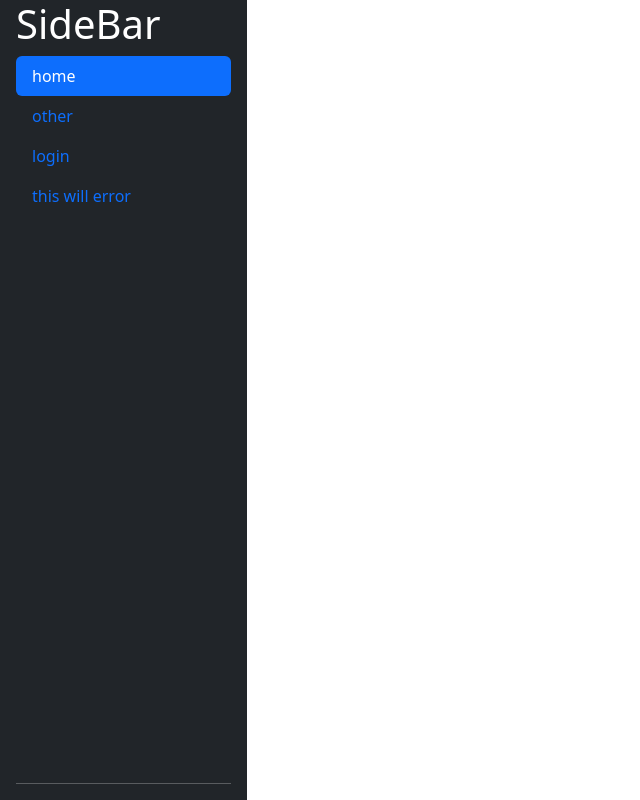
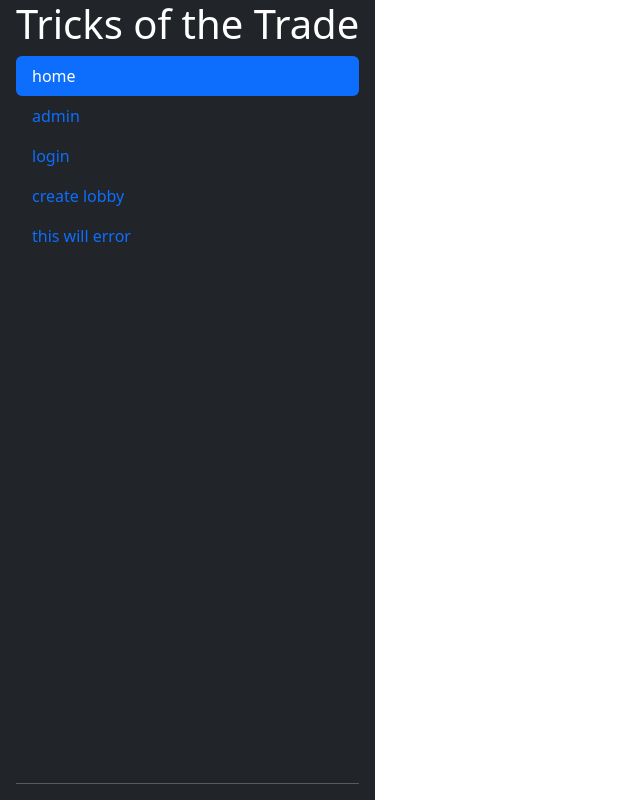
Before and after one commit to phinziegler/Senior-Project-Group-18, a React (Create React App) app: page / in a window 1280 px wide. Shown: the whole page, without its empty margins (0-640 px from the left). Built offline with nearby package versions, Linux system fonts and the light colour scheme; no server answers.

Commit message:
string improvements
also fixed an SQL script that wont run properly, as well as updated the friend table

```diff
--- a/src/client/components/SideBar.tsx
+++ b/src/client/components/SideBar.tsx
@@ -1,6 +1,7 @@
 
 import React from 'react'
 import { Link } from 'react-router-dom';
+import Environments from '../../shared/Environments';
 import User from '../../shared/User';
 
 interface SideBarProps {
@@ -27,7 +28,10 @@ export default class SideBar extends React.Component<SideBarProps, { pathName: s
         }
         return (
             <li className="nav-item">
-                <Link onClick={() => this.setState({ pathName: path })} className={"sidebar-item nav-link text-decoration-none" + (this.state.pathName == path && " active")} to={path}>{text}</Link>
+                <Link onClick={() => this.setState({ pathName: path })}
+                    className={"sidebar-item nav-link text-decoration-none" + (this.state.pathName == path && " active")}
+                    to={path}>{text}
+                </Link>
             </li>
         )
     }
@@ -35,11 +39,12 @@ export default class SideBar extends React.Component<SideBarProps, { pathName: s
     render() {
         return (
             <nav className="vh-100 px-3 d-flex flex-column flex-shrink-0 text-white bg-dark" id="sidebar">
-                <h1>SideBar</h1>
+                <h1>Tricks of the Trade</h1>
                 <ul className="nav nav-pills flex-column mb-auto list-group">
                     {this.link("home", "/")}
-                    {this.link("other", "other")}
+                    {process.env.NODE_ENV == Environments.DEVELOPMENT && this.link("admin", "admin")}   {/* TODO: This should be entirely removed eventually*/}
                     {this.props.user ? this.link(`${this.props.user.username}`, `user/${this.props.user.username}`) : this.link("login", "login")}
+                    {this.link("create lobby", "create-lobby")}
                     {this.link("this will error", "/error")}
                 </ul>
                 <hr />
--- a/src/client/routes/Other.tsx
+++ b/src/client/routes/AdminPage.tsx
@@ -9,7 +9,7 @@ interface state {
   users: User[]
 }
 
-export default class Other extends React.Component<{}, state> {
+export default class AdminPage extends React.Component<{}, state> {
   myClassVariable: number;  // class variables have to be 'announced' like so
 
   constructor(props: {}) {
@@ -87,7 +87,7 @@ export default class Other extends React.Component<{}, state> {
     let isPopulated = this.state.users.length > 0;
     return (
       <div className='bg-dark'>
-        <h1 className='text-center text-white'>Example</h1>
+        <h1 className='text-center text-white'>Admin Page</h1>
         <button className={"btn " + (isPopulated ? "btn-secondary" : 'btn-success')} disabled={isPopulated} onClick={this.fetchUsers}>Click here to see users!</button>
         <button className="btn btn-success" onClick={this.addUser}>Add User</button>
         {this.users()}
--- a/src/client/routes/ErrorPage.tsx
+++ b/src/client/routes/ErrorPage.tsx
@@ -7,10 +7,8 @@ export default function ErrorPage() {
         <div className="vh-100">
             <div className="center-vertical text-center position-relative" id="error-page">
                 <h1>404</h1>
-                <p>Sorry, an unexpected error has occurred.</p>
-                <p className="text-secondary">
-                    <i>{error.statusText || error.message}</i>
-                </p>
+                <p>Sorry, an unexpected error has occurred</p>
+                <p className="text-secondary">{error.statusText || error.message}</p>
             </div>
         </div>
     );
--- a/src/client/routes/RouteManager.tsx
+++ b/src/client/routes/RouteManager.tsx
@@ -1,5 +1,5 @@
 import React, { useState } from 'react';
-import Other from './Other';
+import AdminPage from './AdminPage';
 import Login from '../components/Login';
 import { createBrowserRouter, RouterProvider } from 'react-router-dom';
 import Root from './Root';
@@ -35,8 +35,8 @@ export default function RouteManager(props: { user: User | null }) {
             errorElement: <ErrorPage />,
             children: [
                 {
-                    path: "other",
-                    element: <Other />
+                    path: "admin",
+                    element: <AdminPage />
                 }, {
                     path: "login",
                     element: <Login user={user} setUser={setUserFunction} />
```
Also changed, not shown: 2 other files (tests, documents, lock files or other folders).
